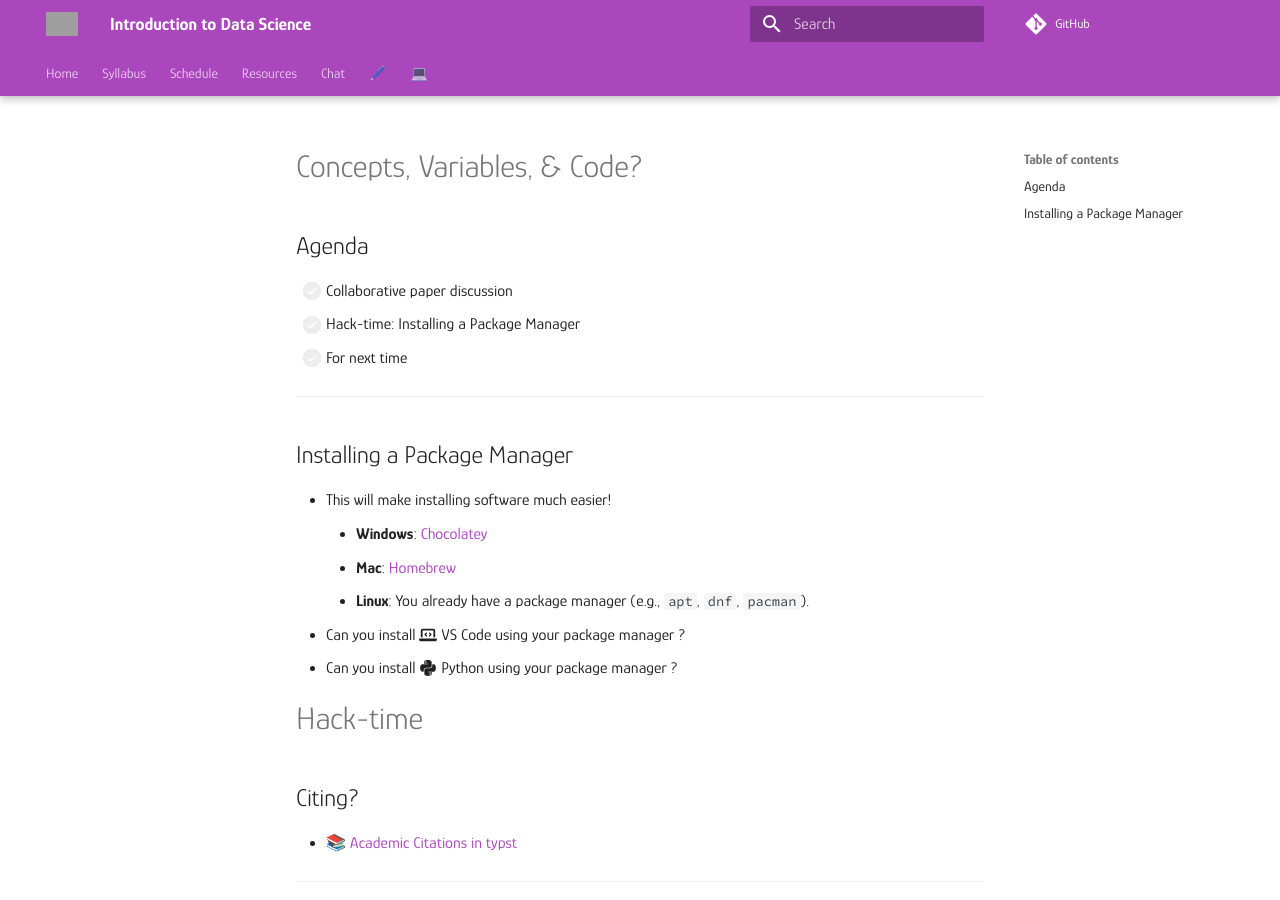
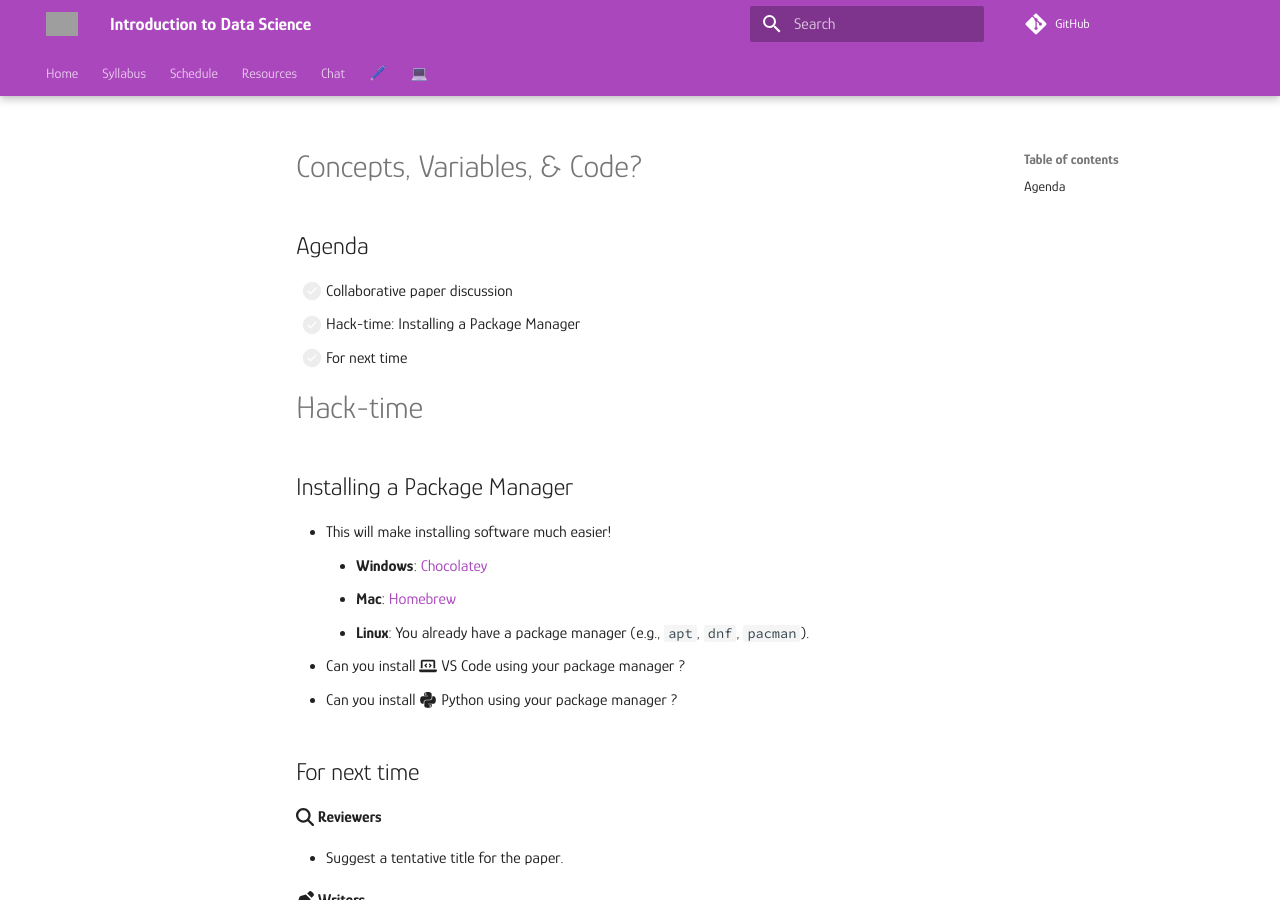
Before and after one commit to mickaeltemporao/itds, an MkDocs documentation site: the page built from docs/modules/programming-2.md, in a window 1280 px wide and 900 px high. Built offline with MkDocs 1.6.1 and Material for MkDocs 9.7.7, drawn with Linux system fonts in a browser that asks for light colours; comment, search, counter and statistics services are not loaded; grey boxes are pictures that could not be loaded.

Commit message:
fix old hack-time

```diff
--- a/docs/modules/programming-2.md
+++ b/docs/modules/programming-2.md
@@ -23,13 +23,6 @@
 <!-- - Upload the some relevant codebooks or docs to our shared repository. -->
 <!-- - Add a relevant commit message to describe your contribution. -->
 <!-- - Push your changes to GitHub. -->
-
-# Hack-time
-
-## Citing?
-- [📚 Academic Citations in typst](../resources/writing.md#academic-citations-in-typst)
-
----
 
 ## For next time
 
```
Also changed, not shown: other parts of docs/modules/programming-2.md (+1 -1 lines).
